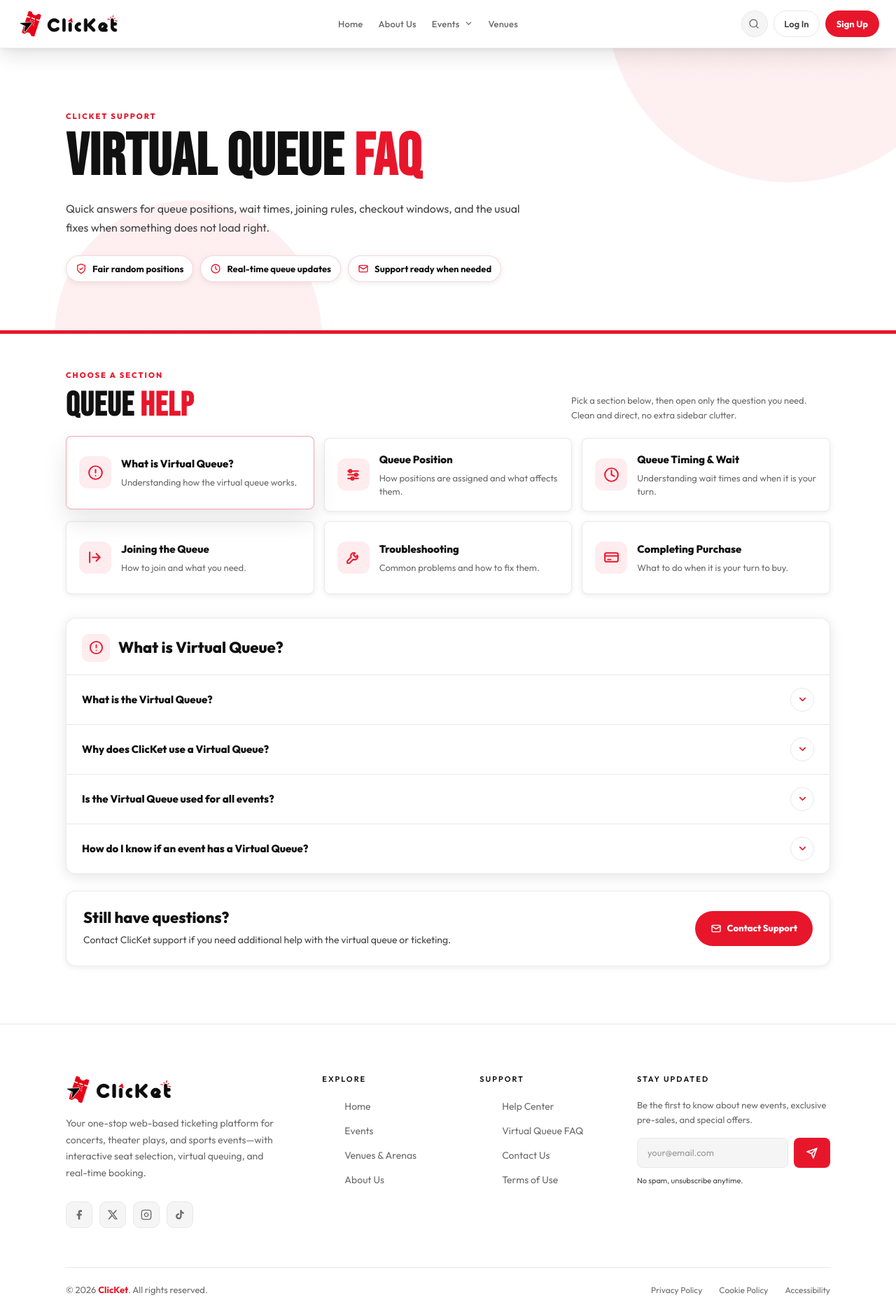
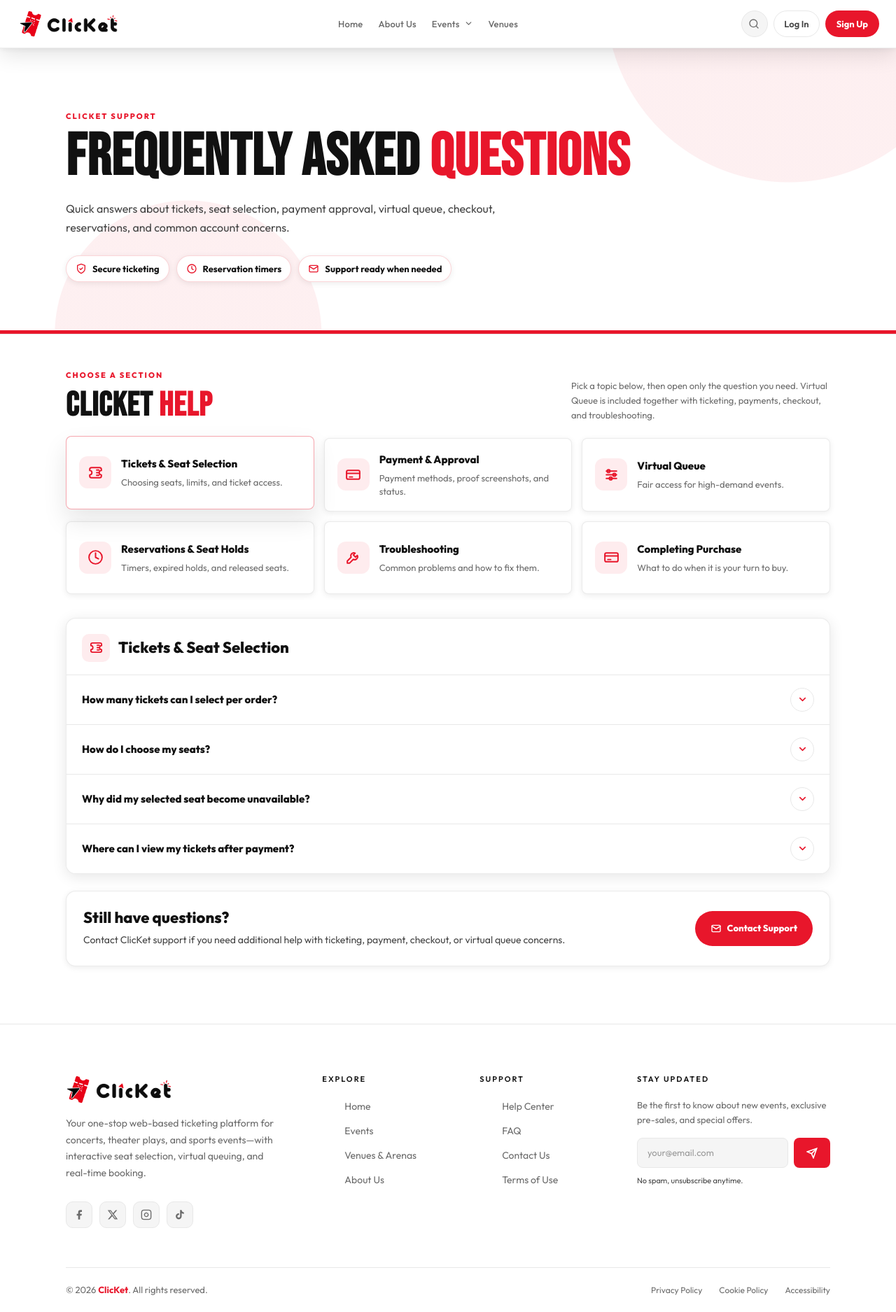
Before and after one commit to jluigemalaiba/ClicKet, a PHP site: page /FAQ.php in a window 1280 px wide. Shown: the whole page at 70% size. Run offline with PHP 8.4, Linux system fonts and the light colour scheme.

Commit message:
change faq and help ui and content

```diff
--- a/FAQ.php
+++ b/FAQ.php
@@ -3,52 +3,51 @@ require_once __DIR__ . '/includes/log.php';
 
 $faqs = [
     [
-        'id' => 'what-is',
-        'label' => 'What',
-        'title' => 'What is Virtual Queue?',
-        'desc' => 'Understanding how the virtual queue works.',
+        'id' => 'tickets',
+        'label' => 'Tickets',
+        'title' => 'Tickets & Seat Selection',
+        'desc' => 'Choosing seats, limits, and ticket access.',
         'faqs' => [
-            ['q' => 'What is the Virtual Queue?', 'a' => 'The Virtual Queue is ClicKet\'s fair ticketing system for high-demand events. Instead of a traditional first-come-first-served rush, you receive a random queue position when the sale opens. Everyone who joins during the queue window has an equal chance to purchase tickets.'],
-            ['q' => 'Why does ClicKet use a Virtual Queue?', 'a' => 'High-demand ticket sales can overwhelm servers and create unfair advantages for users with faster internet. The Virtual Queue distributes demand evenly, ensuring every user gets a fair opportunity regardless of connection speed or device.'],
-            ['q' => 'Is the Virtual Queue used for all events?', 'a' => 'No. The Virtual Queue is only activated for events expected to sell out quickly. Regular events use standard checkout. You\'ll see a clear notification on the event page if a Virtual Queue is in place.'],
-            ['q' => 'How do I know if an event has a Virtual Queue?', 'a' => 'Event listings will display a "Virtual Queue" badge if the feature is enabled. Check the event details page for queue opening time and sale window information.'],
+            ['q' => 'How many tickets can I select per order?', 'a' => 'You can select up to 4 seats per order. This helps keep seat availability fair and prevents one buyer from holding too many seats at once.'],
+            ['q' => 'How do I choose my seats?', 'a' => 'Open an event, go to ticket selection, choose a section on the seat map, then pick available seat dots from the seat panel. Selected seats appear in your checkout summary.'],
+            ['q' => 'Why did my selected seat become unavailable?', 'a' => 'A seat can become unavailable if another buyer completed payment first or if your reservation timer expired. When that happens, choose a different available seat.'],
+            ['q' => 'Where can I view my tickets after payment?', 'a' => 'After a successful order, open your account tickets panel. Your tickets include ticket IDs, validation codes, voucher IDs, and printable forms.'],
         ],
     ],
     [
-        'id' => 'position',
-        'label' => 'Position',
-        'title' => 'Queue Position',
-        'desc' => 'How positions are assigned and what affects them.',
+        'id' => 'payment',
+        'label' => 'Payment',
+        'title' => 'Payment & Approval',
+        'desc' => 'Payment methods, proof screenshots, and status.',
         'faqs' => [
-            ['q' => 'How is my queue position determined?', 'a' => 'Your position is assigned randomly after the queue window closes. It does not matter when you joined during the window - entering at the start or end gives you exactly the same odds of getting a favorable position.'],
-            ['q' => 'Can I improve my queue position?', 'a' => 'No. Queue positions are completely randomized and cannot be purchased, boosted, or transferred. Any third-party service claiming to improve your position is a scam and violates our terms.'],
-            ['q' => 'What if I join late? Will I be penalized?', 'a' => 'No. As long as you join during the official queue window, your random position is independent of when you entered. Early or late joiners have the same fair chance.'],
-            ['q' => 'Can I check my position before the window closes?', 'a' => 'Your position is assigned only after the queue window closes. During the window, you\'ll see "Waiting to be assigned" - this is normal and fair.'],
+            ['q' => 'What payment methods are supported?', 'a' => 'ClicKet supports the payment methods shown during checkout, such as wallet, QR, and card-style options depending on the event setup.'],
+            ['q' => 'Do I need to upload a payment screenshot?', 'a' => 'If the selected payment method requires proof, upload the screenshot during checkout. The assigned organizer for that venue reviews the proof and approves or rejects it.'],
+            ['q' => 'Who approves my payment?', 'a' => 'Payments are reviewed by the organizer assigned to the event venue. Admins can still view and manage all payment records.'],
+            ['q' => 'What happens if my payment is rejected?', 'a' => 'Your order will be marked as payment rejected or failed. Contact support or the organizer if you believe the proof was valid.'],
         ],
     ],
     [
-        'id' => 'timing',
-        'label' => 'Timing',
-        'title' => 'Queue Timing & Wait',
-        'desc' => 'Understanding wait times and when it is your turn.',
+        'id' => 'virtual-queue',
+        'label' => 'Queue',
+        'title' => 'Virtual Queue',
+        'desc' => 'Fair access for high-demand events.',
         'faqs' => [
-            ['q' => 'How long will I wait in the queue?', 'a' => 'Wait time depends on how many people are ahead of you and how quickly they complete their purchases. Your queue screen shows an estimated wait time that updates in real-time as positions move forward.', 'tip' => 'Estimated times are just that - estimates. The actual time may vary based on checkout speed.'],
-            ['q' => 'What happens when it\'s my turn?', 'a' => 'You\'ll receive an on-screen notification and email alert that it\'s your turn. You\'ll then have a limited time window, usually 10 minutes, to complete your ticket purchase. If you don\'t complete it within that time, your spot is released to the next person.'],
-            ['q' => 'Can I leave and come back later?', 'a' => 'You must stay on the queue page. Closing the tab or leaving the page may remove you from the queue. Keep your browser window open and your device screen on until your turn arrives.', 'tip' => 'You can lock your device screen, but do not close the app or browser tab.'],
-            ['q' => 'Do I need to keep refreshing?', 'a' => 'No, do not refresh. Refreshing the page can interrupt your session and remove you from the queue. The page automatically updates as your turn approaches.'],
+            ['q' => 'What is the Virtual Queue?', 'a' => 'The Virtual Queue is ClicKet\'s fair ticketing system for high-demand events. Instead of a first-come-first-served rush, eligible users receive queue access so traffic stays controlled and fair.'],
+            ['q' => 'Is the Virtual Queue used for all events?', 'a' => 'No. It is only used for events expected to have very high demand. Regular events use the normal event page and checkout flow.'],
+            ['q' => 'Can I improve my queue position?', 'a' => 'No. Queue access cannot be purchased, boosted, or transferred. Any third-party claiming this is unsafe and should be ignored.'],
+            ['q' => 'Do I need to refresh while waiting?', 'a' => 'No. Keep the page open and avoid repeated refreshes because that can interrupt your session.', 'tip' => 'Use one browser tab and one account for the event.'],
         ],
     ],
     [
-        'id' => 'joining',
-        'label' => 'Joining',
-        'title' => 'Joining the Queue',
-        'desc' => 'How to join and what you need.',
+        'id' => 'reservation',
+        'label' => 'Holds',
+        'title' => 'Reservations & Seat Holds',
+        'desc' => 'Timers, expired holds, and released seats.',
         'faqs' => [
-            ['q' => 'How do I join the Virtual Queue?', 'a' => 'Go to the event page before or during the announced queue window. Click the "Join Queue" button. You must be logged into your ClicKet account. Once the window closes, positions are randomly assigned and your place in line is shown.'],
-            ['q' => 'Do I need an account to join the queue?', 'a' => 'Yes. You must be signed in to your ClicKet account to join a queue. If you don\'t have an account, create one before the queue opens to avoid delays.'],
-            ['q' => 'Can I join the queue from multiple devices?', 'a' => 'No. Each ClicKet account is limited to one active queue session per event. Attempting to join from a second device will invalidate your first session and remove you from the queue.', 'tip' => 'Use one device only. Choose the device you are most comfortable purchasing on.'],
-            ['q' => 'When does the queue window open?', 'a' => 'The queue window timing is announced on the event page. Set a reminder so you don\'t miss it. Queue times are typically set in advance and may have a limited duration.'],
-            ['q' => 'Can I join after the queue window closes?', 'a' => 'No. Once the queue window closes, positions are assigned and checkout begins. New users cannot join after the window ends.'],
+            ['q' => 'How long are seats held?', 'a' => 'Selected seats are held for a limited checkout window. The timer is shown during seat selection and checkout.'],
+            ['q' => 'What happens when my reservation expires?', 'a' => 'Expired reservations release the seats back to the event map so other buyers can select them. You will need to select seats again.'],
+            ['q' => 'Can I hold seats without checking out?', 'a' => 'No. Seat holds are temporary and are only meant to give you enough time to complete checkout.'],
+            ['q' => 'Why can I only select a few seats?', 'a' => 'ClicKet limits orders to a small number of seats so more customers have a fair chance to buy tickets.'],
         ],
     ],
     [
@@ -57,11 +56,10 @@ $faqs = [
         'title' => 'Troubleshooting',
         'desc' => 'Common problems and how to fix them.',
         'faqs' => [
-            ['q' => 'I got disconnected. Will I lose my place?', 'a' => 'If you disconnect, you have a short grace period to reconnect. Quickly return to the event page and log back in - your position should be restored as long as it is still your turn. If the grace period expires, your spot may be forfeited.'],
-            ['q' => 'The page isn\'t loading properly. What do I do?', 'a' => 'Try these steps in order:', 'list' => ['Refresh the page once, only once - do not spam-refresh', 'Clear your browser cache or try a different browser', 'Disable browser extensions that may block scripts', 'Switch from Wi-Fi to mobile data or vice versa', 'Try a different device if available'], 'tip' => 'If issues persist, contact support@clicket.ph immediately.'],
-            ['q' => 'Why am I not seeing my queue status?', 'a' => 'Queue status may take a few moments to appear after joining. Make sure you\'re on the correct event page and logged in. Refresh once if needed. If you still don\'t see it, contact support.'],
-            ['q' => 'I was in the queue but now I see "Queue Expired"', 'a' => 'This means the queue window closed and you were not assigned a position. This can happen if you joined after the window officially ended or if there was a technical issue. Watch for a new queue window or check the event page for updates.'],
-            ['q' => 'My screen timed out. Did I lose my place?', 'a' => 'Your queue position is based on your account session, not your screen. If your device locked due to inactivity, unlock it and refresh the page. Your position should still be there.'],
+            ['q' => 'The page is not loading properly. What do I do?', 'a' => 'Try these steps in order:', 'list' => ['Refresh the page once', 'Clear your browser cache or try a different browser', 'Disable browser extensions that may block scripts', 'Switch from Wi-Fi to mobile data or vice versa', 'Try a different device if available'], 'tip' => 'If issues persist, contact support@clicket.ph immediately.'],
+            ['q' => 'I cannot see my selected seats in checkout.', 'a' => 'Your seat reservation may have expired or the browser session may have refreshed. Return to the event page and select seats again.'],
+            ['q' => 'My payment proof upload did not appear.', 'a' => 'Check that the file is a valid screenshot and submit the form again. If the issue continues, contact support with your order ID.'],
+            ['q' => 'My ticket is showing as invalid.', 'a' => 'Tickets may show as invalid if the order was cancelled, refunded, voided, or payment was not approved. Check your order status or contact support.'],
         ],
     ],
     [
@@ -70,10 +68,10 @@ $faqs = [
         'title' => 'Completing Purchase',
         'desc' => 'What to do when it is your turn to buy.',
         'faqs' => [
-            ['q' => 'What do I do when it\'s my turn?', 'a' => 'When it\'s your turn, you\'ll see the checkout screen with available tickets. Select your desired seats, confirm quantity, enter your details, and complete payment within the allotted time window, usually 10 minutes. Do this quickly to avoid losing your spot.'],
-            ['q' => 'How much time do I have to complete checkout?', 'a' => 'You typically have 10 minutes to complete your purchase once it\'s your turn. A countdown timer will be visible on the checkout screen. Use this time efficiently to avoid losing your booking.', 'tip' => 'Have your payment method ready before joining the queue.'],
-            ['q' => 'What happens if I don\'t complete my purchase in time?', 'a' => 'If the time limit expires before you finish checkout, your booking spot is automatically released to the next person in the queue. Your items are removed from your cart and you cannot rejoin this queue.'],
-            ['q' => 'Can I see ticket prices before my turn?', 'a' => 'Yes. Ticket prices are displayed when you join the queue. Review them beforehand so you\'re ready to decide quickly when it\'s your turn.'],
+            ['q' => 'What do I do before payment?', 'a' => 'Review your event, performance date, selected seats, subtotal, service fee, and total amount before submitting payment.'],
+            ['q' => 'How much time do I have to complete checkout?', 'a' => 'Checkout uses a visible countdown timer. Complete payment before the timer expires so your selected seats stay reserved.', 'tip' => 'Prepare your payment method before choosing seats for high-demand events.'],
+            ['q' => 'What happens if I do not complete my purchase in time?', 'a' => 'Your held seats are released and your checkout session expires. You can return to seat selection if tickets are still available.'],
+            ['q' => 'Can I see ticket prices before checkout?', 'a' => 'Yes. Prices and service fees are shown before final payment so you can review the total amount.'],
             ['q' => 'Is my payment information secure during checkout?', 'a' => 'Yes. ClicKet uses industry-standard encryption and secure payment gateways. Your payment information is protected and never stored on our servers.'],
         ],
     ],
@@ -81,14 +79,14 @@ $faqs = [
 
 function helpIcon(string $id): string {
     $icons = [
-        'what-is' => '<svg viewBox="0 0 24 24" fill="none" stroke-width="1.9" stroke-linecap="round" stroke-linejoin="round" aria-hidden="true"><circle cx="12" cy="12" r="9"/><path d="M12 8v4"/><path d="M12 16h.01"/></svg>',
-        'position' => '<svg viewBox="0 0 24 24" fill="none" stroke-width="1.9" stroke-linecap="round" stroke-linejoin="round" aria-hidden="true"><path d="M5 7h14"/><path d="M5 12h14"/><path d="M5 17h14"/><circle cx="8" cy="7" r="2"/><circle cx="16" cy="12" r="2"/><circle cx="11" cy="17" r="2"/></svg>',
-        'timing' => '<svg viewBox="0 0 24 24" fill="none" stroke-width="1.9" stroke-linecap="round" stroke-linejoin="round" aria-hidden="true"><circle cx="12" cy="12" r="9"/><polyline points="12 6 12 12 16 14"/></svg>',
-        'joining' => '<svg viewBox="0 0 24 24" fill="none" stroke-width="1.9" stroke-linecap="round" stroke-linejoin="round" aria-hidden="true"><path d="M8 12h8"/><path d="M13 7l5 5-5 5"/><path d="M4 5v14"/></svg>',
+        'tickets' => '<svg viewBox="0 0 24 24" fill="none" stroke-width="1.9" stroke-linecap="round" stroke-linejoin="round" aria-hidden="true"><path d="M4 7.5A2.5 2.5 0 0 1 6.5 5h11A2.5 2.5 0 0 1 20 7.5V9a3 3 0 0 0 0 6v1.5a2.5 2.5 0 0 1-2.5 2.5h-11A2.5 2.5 0 0 1 4 16.5V15a3 3 0 0 0 0-6V7.5Z"/><path d="M13.5 8.5h3M13.5 12h3M13.5 15.5h3"/></svg>',
+        'payment' => '<svg viewBox="0 0 24 24" fill="none" stroke-width="1.9" stroke-linecap="round" stroke-linejoin="round" aria-hidden="true"><rect x="3" y="6" width="18" height="12" rx="2"/><path d="M3 10h18"/><path d="M7 15h4"/></svg>',
+        'virtual-queue' => '<svg viewBox="0 0 24 24" fill="none" stroke-width="1.9" stroke-linecap="round" stroke-linejoin="round" aria-hidden="true"><path d="M5 7h14"/><path d="M5 12h14"/><path d="M5 17h14"/><circle cx="8" cy="7" r="2"/><circle cx="16" cy="12" r="2"/><circle cx="11" cy="17" r="2"/></svg>',
+        'reservation' => '<svg viewBox="0 0 24 24" fill="none" stroke-width="1.9" stroke-linecap="round" stroke-linejoin="round" aria-hidden="true"><circle cx="12" cy="12" r="9"/><polyline points="12 6 12 12 16 14"/></svg>',
         'issues' => '<svg viewBox="0 0 24 24" fill="none" stroke-width="1.9" stroke-linecap="round" stroke-linejoin="round" aria-hidden="true"><path d="M14.7 6.3a4 4 0 0 0-5.4 5.4L4 17v3h3l5.3-5.3a4 4 0 0 0 5.4-5.4l-2.4 2.4-3-3z"/></svg>',
         'checkout' => '<svg viewBox="0 0 24 24" fill="none" stroke-width="1.9" stroke-linecap="round" stroke-linejoin="round" aria-hidden="true"><rect x="3" y="6" width="18" height="12" rx="2"/><path d="M3 10h18"/><path d="M7 15h4"/></svg>',
     ];
-    return $icons[$id] ?? $icons['what-is'];
+    return $icons[$id] ?? $icons['tickets'];
 }
 
 function supportIcon(string $id): string {
@@ -106,8 +104,8 @@ function supportIcon(string $id): string {
 <head>
   <meta charset="UTF-8">
   <meta name="viewport" content="width=device-width, initial-scale=1.0">
-  <meta name="description" content="Virtual Queue FAQ - Learn how ClicKet's virtual queue works, queue positions, timing, troubleshooting, and checkout.">
-  <title>ClicKet Help Center - Virtual Queue FAQ</title>
+  <meta name="description" content="ClicKet FAQ - Answers about tickets, seat selection, payment, virtual queue, checkout, and account support.">
+  <title>ClicKet Help Center - FAQ</title>
 
   <link rel="stylesheet" href="https://cdn.jsdelivr.net/npm/bootstrap@5.3.3/dist/css/bootstrap.min.css">
   <link rel="stylesheet" href="css/variables.css">
@@ -373,9 +371,12 @@ function supportIcon(string $id): string {
       transition: background var(--dur-fast), color var(--dur-fast);
     }
 
-    .faq-question:hover,
+    .faq-question:hover {
+      background: var(--gray-100);
+    }
+
     .faq-question.is-open {
-      background: var(--gray-100);
+      background: #fff;
       color: var(--red-primary);
     }
 
@@ -554,13 +555,13 @@ function supportIcon(string $id): string {
     <div class="container-xl px-4">
       <div class="faq-hero-inner">
         <p class="faq-eyebrow">ClicKet Support</p>
-        <h1 class="faq-title">Virtual Queue <span>FAQ</span></h1>
+        <h1 class="faq-title">Frequently Asked <span>Questions</span></h1>
         <p class="faq-copy">
-          Quick answers for queue positions, wait times, joining rules, checkout windows, and the usual fixes when something does not load right.
+          Quick answers about tickets, seat selection, payment approval, virtual queue, checkout, reservations, and common account concerns.
         </p>
         <div class="faq-hero-actions" aria-label="Support highlights">
-          <span class="faq-hero-chip"><?= supportIcon('shield') ?> Fair random positions</span>
-          <span class="faq-hero-chip"><?= supportIcon('clock') ?> Real-time queue updates</span>
+          <span class="faq-hero-chip"><?= supportIcon('shield') ?> Secure ticketing</span>
+          <span class="faq-hero-chip"><?= supportIcon('clock') ?> Reservation timers</span>
           <span class="faq-hero-chip"><?= supportIcon('mail') ?> Support ready when needed</span>
         </div>
       </div>
@@ -572,9 +573,9 @@ function supportIcon(string $id): string {
       <div class="faq-section-header">
         <div>
           <p class="faq-section-kicker">Choose a Section</p>
-          <h2 class="faq-section-title">Queue <span>Help</span></h2>
+          <h2 class="faq-section-title">ClicKet <span>Help</span></h2>
         </div>
-        <p class="faq-section-note">Pick a section below, then open only the question you need. Clean and direct, no extra sidebar clutter.</p>
+        <p class="faq-section-note">Pick a topic below, then open only the question you need. Virtual Queue is included together with ticketing, payments, checkout, and troubleshooting.</p>
       </div>
 
       <div class="faq-category-grid" aria-label="FAQ categories">
@@ -632,7 +633,7 @@ function supportIcon(string $id): string {
       <section class="faq-contact-panel" id="contact">
         <div>
           <h2>Still have questions?</h2>
-          <p>Contact ClicKet support if you need additional help with the virtual queue or ticketing.</p>
+          <p>Contact ClicKet support if you need additional help with ticketing, payment, checkout, or virtual queue concerns.</p>
         </div>
         <a href="contact.php" class="faq-contact-btn">
           <?= supportIcon('mail') ?>
--- a/includes/footer.php
+++ b/includes/footer.php
@@ -53,7 +53,7 @@
         <h4 class="footer-col-title">Support</h4>
         <ul class="footer-links-list">
           <li><a href="help.php">Help Center</a></li>
-          <li><a href="FAQ.php">Virtual Queue FAQ</a></li>
+          <li><a href="FAQ.php">FAQ</a></li>
           <li><a href="contact.php">Contact Us</a></li>
           <li><a href="terms.php">Terms of Use</a></li>
         </ul>
```
Also changed, not shown: help.php (+5 -2 lines).
